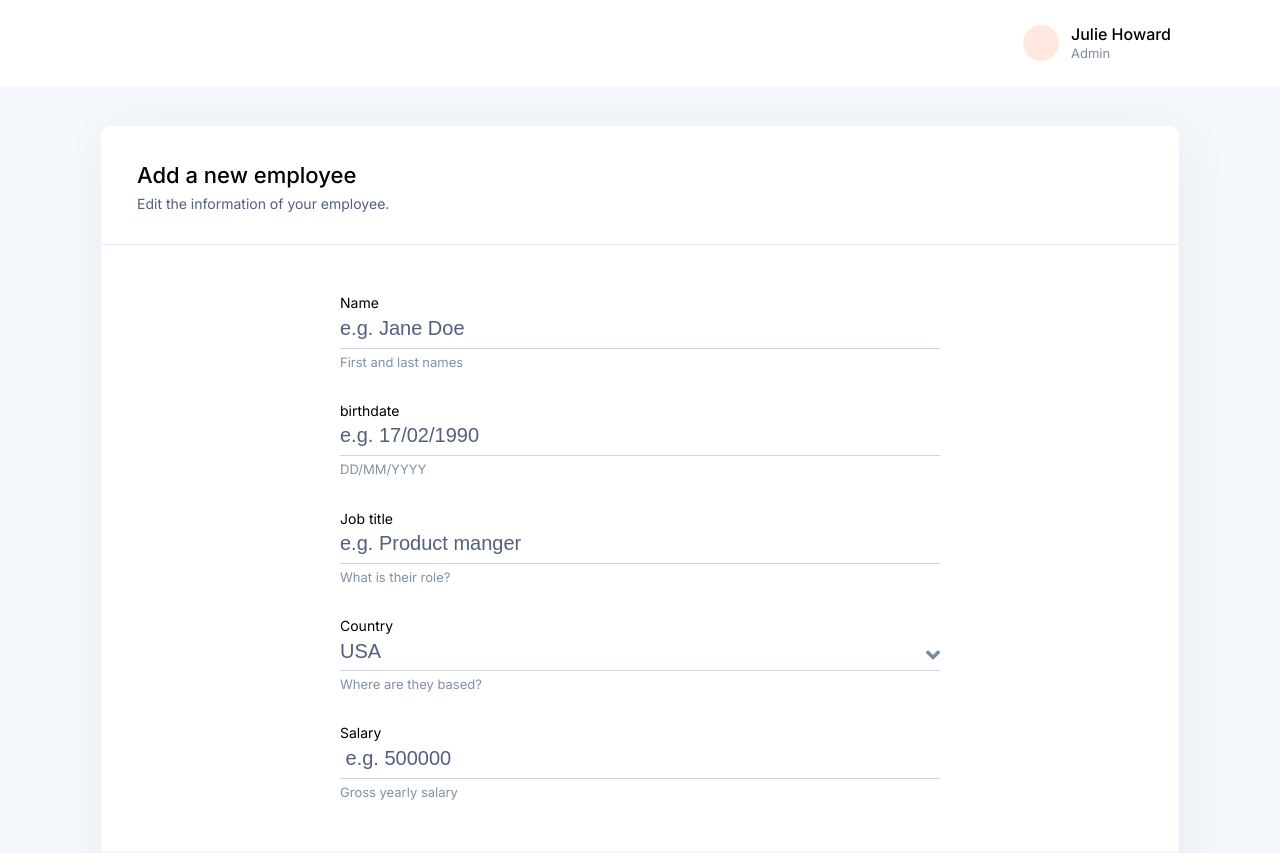
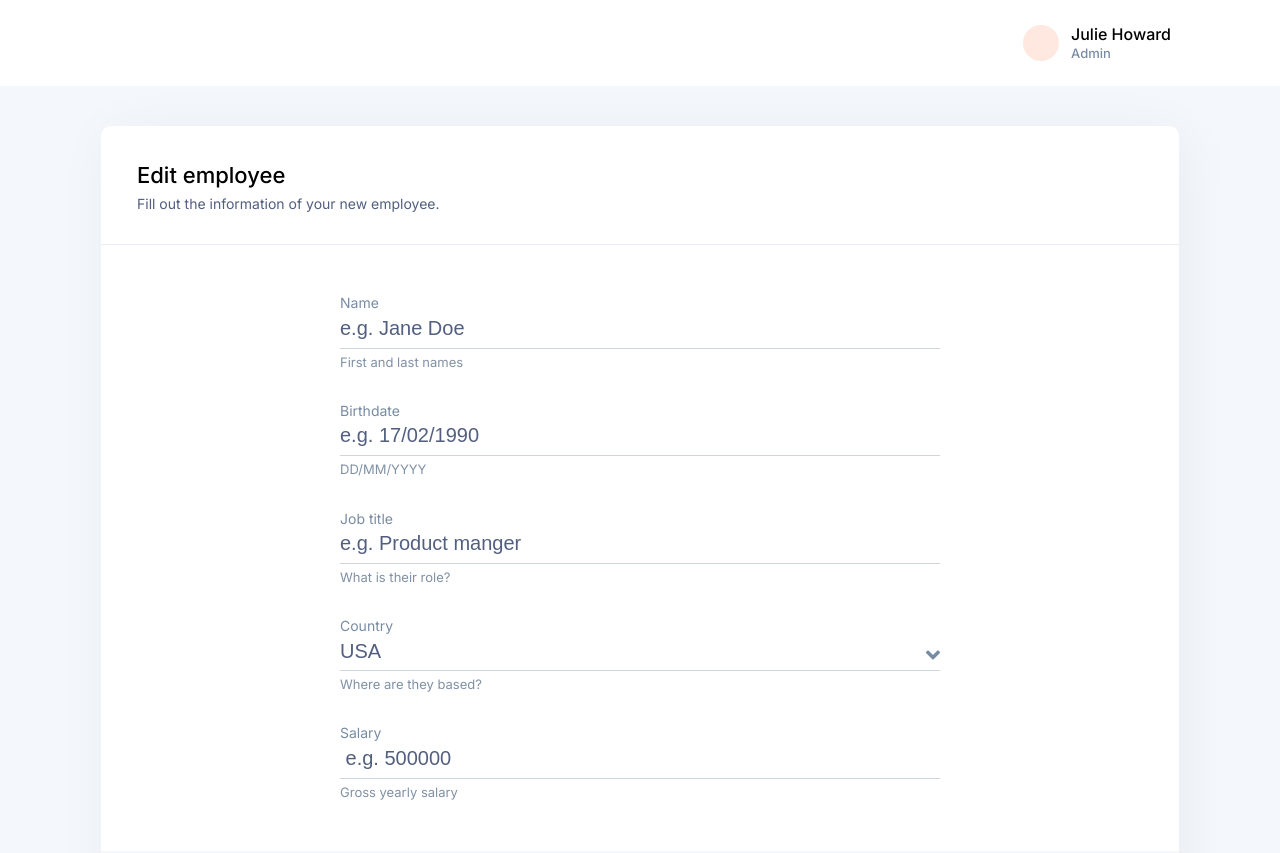
Before and after one commit to sandrina-p/operation_remote, a Next.js app: page /employee in a window 1280 px wide. Shown: the top 853 px of the page. Built offline with nearby package versions, Linux system fonts and the light colour scheme.

Commit message:
A quick self review

```diff
--- a/components/Theme/Theme.module.css
+++ b/components/Theme/Theme.module.css
@@ -6,7 +6,7 @@
   margin: 0 auto;
 }
 
-/* Typography */
+/* Typography - TODO could be mixins or components too. */
 
 .t_3xl {
   font-size: 2.6rem; /* ex: people */
@@ -38,6 +38,7 @@
 
 .t_tiny {
   font-size: 1.3rem;
+  color: var(--text_1);
 }
 
 .t_capsTiny {
@@ -46,9 +47,3 @@
   font-size: 1.3rem;
   color: var(--text_1);
 }
-
-/* Text Colors */
-
-.c_txt_1 {
-  color: var(--text_1);
-}
--- a/components/form-controls/FormControls.module.css
+++ b/components/form-controls/FormControls.module.css
@@ -6,10 +6,11 @@
 .label {
   display: block;
   font-size: 1.4rem;
+  color: var(--text_1);
 }
 
 .field:hover .label {
-  /* TODO - now the same as focus but... ⏳ */
+  /* TODO - not the same as focus but... ⏳ */
   color: var(--primary);
 }
 
--- a/components/form-controls/form/Form.module.css
+++ b/components/form-controls/form/Form.module.css
@@ -12,7 +12,7 @@
 .body {
   margin: 4.8rem auto 5rem;
   max-width: 100%;
-  width: 60rem; /* 599px design */
+  width: 60rem; /* 599px REVIEW W/design */
 }
 
 .footer {
--- a/components/header/Header.js
+++ b/components/header/Header.js
@@ -17,7 +17,7 @@ const Header = () => {
             <Avatar src={user.picUrl} />
             <div className={Styles.profile_txt}>
               <span className={Theme.t_bold}>{user.name}</span>
-              <span className={cx(Theme.c_txt_1, Theme.t_tiny)}>{user.role}</span>
+              <span className={cx(Theme.t_tiny, Theme.t_bold)}>{user.role}</span>
             </div>
           </a>
         </Link>
--- a/components/header/Header.module.css
+++ b/components/header/Header.module.css
@@ -28,7 +28,7 @@
   &_txt {
     display: flex;
     flex-direction: column;
-    margin-left: 1.2rem; /* 13px @REVIEW design */
+    margin-left: 1.2rem; /* 13px @REVIEW w/designer */
     line-height: 1.3;
   }
 }
--- a/pages/Index.module.css
+++ b/pages/Index.module.css
@@ -1,5 +1,5 @@
 .header {
-  padding: 4rem 0.8rem 4rem 0; /* REVIEW 0.8 with designer */
+  padding: 4rem 0.8rem 4rem 0; /* REVIEW 0.8 w/designer */
   display: flex;
   justify-content: space-between;
   align-items: center;
@@ -19,16 +19,16 @@
   color: var(--text_2);
   margin: 1.6rem 0 4rem;
 
-  /* 🙈 The worst part of this challenge */
   thead th:last-child {
     opacity: 0;
   }
 
+  /* 🙈 The worst selector of this challenge */
   tbody tr:first-child td > * {
     margin-top: 1rem;
   }
 
-  /* REVIEW with designer */
+  /* REVIEW w/designer */
   tbody td:nth-child(1),
   tbody td:nth-child(2) {
     width: 25%;
--- a/pages/employee.js
+++ b/pages/employee.js
@@ -2,6 +2,8 @@ import React from 'react'
 import Head from 'next/head'
 import Router, { withRouter } from 'next/router'
 import cx from 'classnames'
+import PropTypes from 'prop-types'
+
 import { EmployeesContext } from '../store/employees-context'
 
 import Theme from '../components/Theme'
@@ -13,23 +15,31 @@ import Styles from './employee.module.css'
 
 const Employee = ({ router }) => {
   const [uid, setUid] = React.useState(router.query.uid)
+  const { employees } = React.useContext(EmployeesContext)
 
   React.useEffect(() => {
     setUid(router.query.uid)
   }, [router.query.uid])
+
+  if (uid && !employees[uid]) {
+    // Employee does not exist. Go back to index.
+    // It can happen when refreshing the page with a new employee created.
+    Router.push('/')
+    return null
+  }
 
   return (
     <main>
       <Head>
         <title>{uid ? 'Edit Employee' : 'Add employee'}</title>
       </Head>
-      <EmployeeForm uid={uid} />
+      <EmployeeForm uid={uid} data={employees[uid] || {}} />
     </main>
   )
 }
 
-const EmployeeForm = ({ uid }) => {
-  const { employees, updateEmployee, addEmployee } = React.useContext(EmployeesContext)
+const EmployeeForm = ({ uid, data }) => {
+  const { updateEmployee, addEmployee } = React.useContext(EmployeesContext)
   const [newData, setNewData] = React.useState({})
   const [inlineErrors, setInlineErrors] = React.useState({})
   const [formMsg, setFormMsg] = React.useState({})
@@ -41,8 +51,7 @@ const EmployeeForm = ({ uid }) => {
   const refCountry = React.useRef({})
   const refGrossSalary = React.useRef({})
 
-  const hasData = !!uid
-  const data = hasData ? employees[uid] : {}
+  const hasData = !!data
 
   return (
     <Form onSubmit={handleSubmit} className={cx(Theme.u_layout, Styles.form)}>
@@ -69,10 +78,11 @@ const EmployeeForm = ({ uid }) => {
 
         <InputText
           ref={refBirthdate}
-          label="birthdate"
+          label="Birthdate"
           hint="DD/MM/YYYY"
           error={inlineErrors.birthdate}
           placeholder="e.g. 17/02/1990"
+          pattern="(0[1-9]|1[0-9]|2[0-9]|3[01]).(0[1-9]|1[012]).[0-9]{4}"
           defaultValue={data.birthdate}
           onChange={e => handleUpdate('birthdate', e.target.value)}
         />
@@ -107,6 +117,8 @@ const EmployeeForm = ({ uid }) => {
           error={inlineErrors.grossSalary}
           placeholder=" e.g. 500000"
           defaultValue={data.grossSalary}
+          inputMode="numeric"
+          pattern="[0-9]*"
           onChange={e => handleUpdate('grossSalary', e.target.value)}
         />
       </Form.Body>
@@ -149,14 +161,14 @@ const EmployeeForm = ({ uid }) => {
       birthdate: {
         el: refBirthdate,
         validator: {
-          pattern: value => !!value, // TODO correct validator
+          pattern: value => !!value,
           msg: 'The birthdate is required.',
         },
       },
       jobTitle: {
         el: refJobTitle,
         validator: {
-          pattern: value => !!value, // TODO right validator
+          pattern: value => !!value,
           msg: 'The job title is required.',
         },
       },
@@ -199,20 +211,24 @@ const EmployeeForm = ({ uid }) => {
     setInlineErrors({})
     setFormMsg({})
 
-    if (!validateForm(uid ? newData : null)) {
+    if (!validateForm(hasData ? newData : null)) {
       setFormMsg({ type: 'error', msg: 'Ups! Some fields are invalid, please verify them.' })
       return
     }
 
-    if (uid) {
-      updateEmployee(uid, newData)
+    if (hasData) {
+      updateEmployee(hasData, newData)
     } else {
       addEmployee(newData)
     }
 
-    // Should we hide/update the buttons? Review/wdesigner
-    setFormMsg({ type: 'success', msg: uid ? 'Changes saved!' : 'Employee added!' })
+    // Should we hide/update the buttons? Review w/designer
+    setFormMsg({ type: 'success', msg: hasData ? 'Changes saved!' : 'Employee added!' })
   }
 }
 
+EmployeeForm.prototypes = {
+  data: PropTypes.objectOf({}),
+}
+
 export default withRouter(Employee)
--- a/pages/index.js
+++ b/pages/index.js
@@ -24,7 +24,7 @@ export default function People() {
         <header className={Styles.header}>
           <div className={Styles.header_txt}>
             <h1 className={Theme.t_3xl}>People</h1>
-            <p className={cx(Styles.header_count, Theme.t_tiny, Theme.t_bold, Theme.c_txt_1)}>
+            <p className={cx(Styles.header_count, Theme.t_tiny, Theme.t_bold)}>
               {emplKeys.length} {emplKeys.length === 1 ? 'employee' : 'employees'}
             </p>
           </div>
@@ -59,7 +59,7 @@ export default function People() {
                   <div className={Styles.table_price}>
                     {/* TODO - format salary */}
                     <span>{employees[uid].grossSalary}</span> {employees[uid].currency}{' '}
-                    <span className={cx(Theme.t_tiny, Theme.c_txt_1)}>per year</span>
+                    <span className={Theme.t_tiny}>per year</span>
                   </div>
                 </TablePretty.RowCell>
 
```
Also changed, not shown: components/Theme/Global.css (+4 -3 lines), components/table-pretty/TablePretty.js (+9 -1 lines), 1 other file (tests, documents, lock files or other folders).
